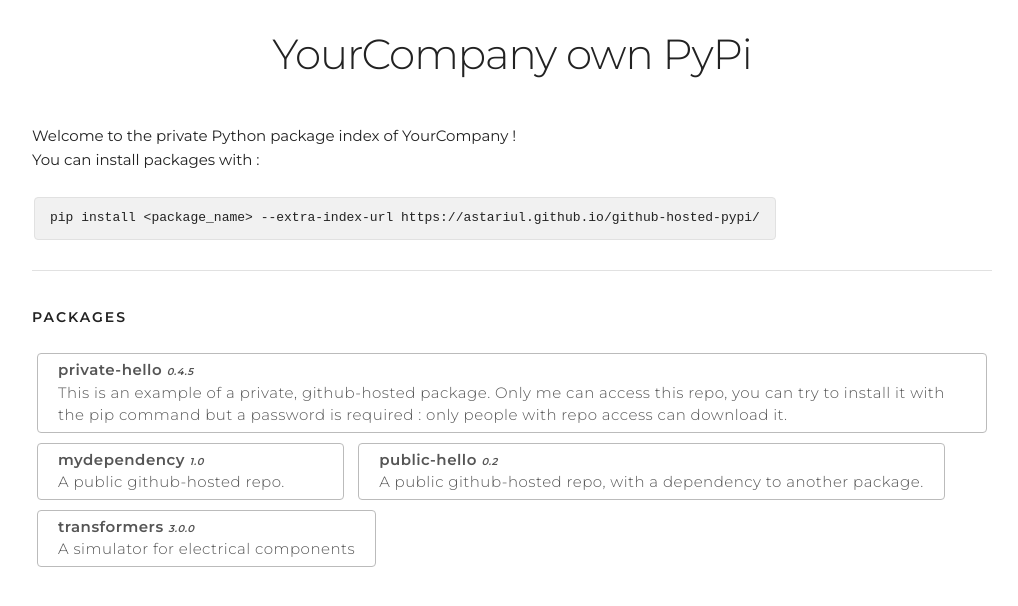
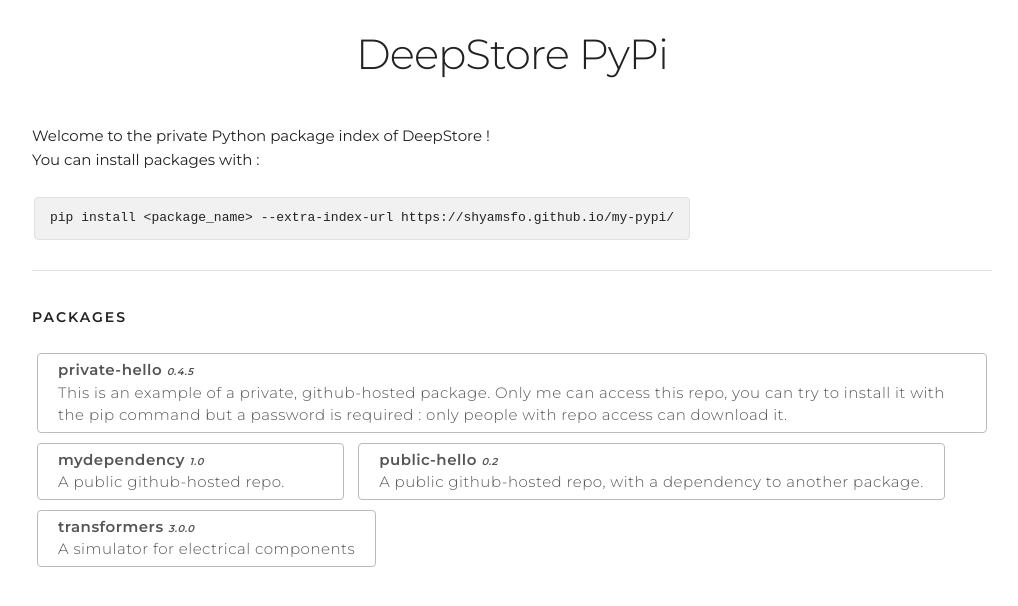
Before and after one commit to shyamsfo/my-pypi, a plain HTML site: page index.html in a window 1280 px wide. Shown: the part 176-782 px from the top of the page, without its empty margins (128-1146 px from the left). Drawn offline with nearby package versions, Linux system fonts and the light colour scheme; no server answers.

Commit message:
Update index.html

```diff
--- a/index.html
+++ b/index.html
@@ -19,7 +19,7 @@
   <script src="static/pypi_checker.js" type="text/javascript">
   </script>
   <title>
-   Pypi - YourCompany
+   DeepStore Python Index
   </title>
  </head>
  <body>
@@ -29,15 +29,15 @@
     <br/>
     <br/>
     <h2 class="title">
-     YourCompany own PyPi
+     DeepStore PyPi
     </h2>
    </section>
    <br/>
    <p>
-    Welcome to the private Python package index of YourCompany !
+    Welcome to the private Python package index of DeepStore !
     <br/>
     You can install packages with :
-    <pre><code>pip install &lt;package_name&gt; --extra-index-url https://astariul.github.io/github-hosted-pypi/</code></pre>
+    <pre><code>pip install &lt;package_name&gt; --extra-index-url https://shyamsfo.github.io/my-pypi/</code></pre>
    </p>
    <hr/>
    <h6 class="text-header">
```
